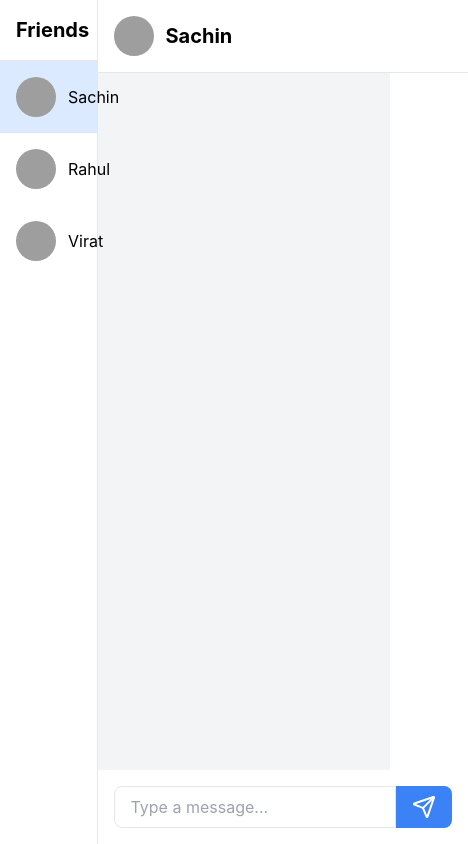
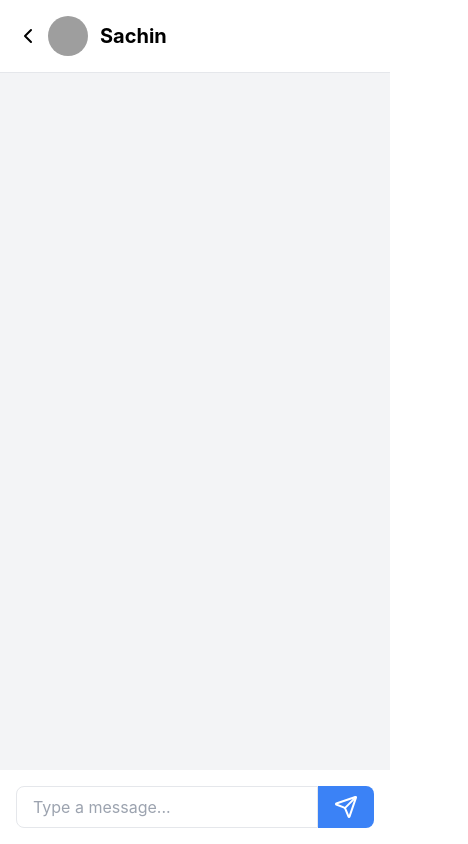
Before and after one commit to webtaculars-ai/messenger-app, a React (Create React App) app: page / in a window 390 px wide. Both pictures are taken after a click on the item "Sachin". Shown: the whole page, 468 px wide, since content can reach past the window. Built offline with nearby package versions, Linux system fonts and the light colour scheme; grey boxes are pictures that could not be loaded.

Commit message:
Update mobile responsiveness

```diff
--- a/src/App.tsx
+++ b/src/App.tsx
@@ -22,19 +22,34 @@ const App: React.FC = () => {
     }
   };
 
+  const handleBack = () => {
+    setSelectedFriend(null);
+  };
+
   return (
-    <div className="flex h-screen bg-gray-100">
-      <FriendsList
-        friends={friends}
-        selectedFriend={selectedFriend}
-        onSelectFriend={setSelectedFriend}
-      />
-      <div className="flex-1 flex flex-col">
+    <div className="flex h-screen bg-gray-100 overflow-hidden">
+      <div
+        className={`w-full md:w-1/4 bg-white border-r ${
+          selectedFriend ? "hidden md:block" : ""
+        }`}
+      >
+        <FriendsList
+          friends={friends}
+          selectedFriend={selectedFriend}
+          onSelectFriend={setSelectedFriend}
+        />
+      </div>
+      <div
+        className={`w-full md:flex-1 flex flex-col ${
+          !selectedFriend ? "hidden md:flex" : ""
+        }`}
+      >
         {selectedFriend ? (
           <>
             <ChatWindow
               selectedFriend={selectedFriend}
               messages={messages[selectedFriend.id] || []}
+              onBack={() => setSelectedFriend(null)}
             />
             <MessageInput onSendMessage={handleSendMessage} />
           </>
--- a/src/components/ChatWindow.tsx
+++ b/src/components/ChatWindow.tsx
@@ -1,14 +1,17 @@
 import React, { useRef, useEffect } from "react";
+import { ChevronLeft } from "lucide-react";
 import { Friend, Message } from "../types";
 
 interface ChatWindowProps {
   selectedFriend: Friend;
   messages: Message[];
+  onBack: () => void;
 }
 
 export const ChatWindow: React.FC<ChatWindowProps> = ({
   selectedFriend,
   messages,
+  onBack,
 }) => {
   const chatEndRef = useRef<HTMLDivElement>(null);
 
@@ -22,6 +25,10 @@ export const ChatWindow: React.FC<ChatWindowProps> = ({
   return (
     <>
       <div className="bg-white p-4 flex items-center border-b">
+        <button className="mr-2" onClick={onBack}>
+          <ChevronLeft size={24} />
+        </button>
+
         <img
           src={selectedFriend.avatar}
           alt={selectedFriend.name}
--- a/src/components/FriendsList.tsx
+++ b/src/components/FriendsList.tsx
@@ -12,7 +12,7 @@ export const FriendsList: React.FC<FriendsListProps> = ({
   selectedFriend,
   onSelectFriend,
 }) => (
-  <div className="w-1/4 bg-white border-r">
+  <div className="bg-white border-r">
     <h2 className="text-xl font-bold p-4 border-b">Friends</h2>
     <ul>
       {friends.map((friend) => (
```
